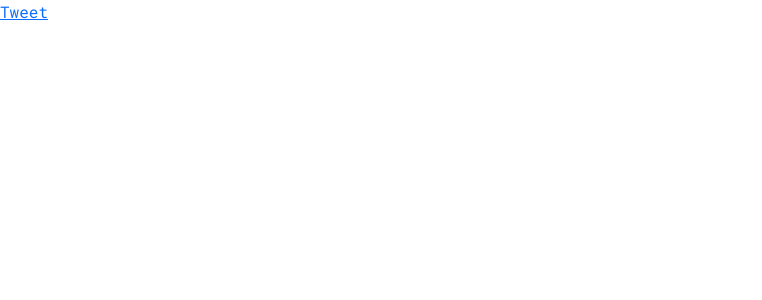
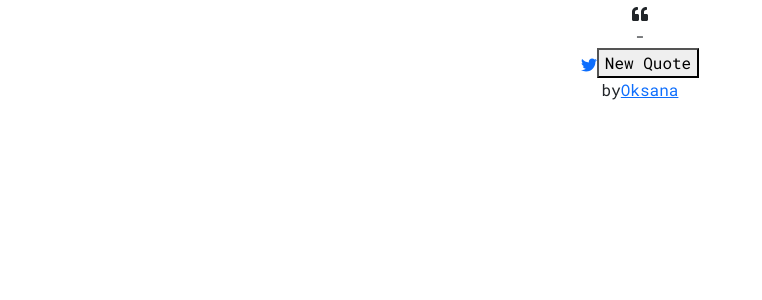
Before and after one commit to Oksana796/random-quote2, a React (Create React App) app: page / in a window 1280 px wide. Shown: the top 300 px of the page, without its empty margins (0-762 px from the left). Built offline with nearby package versions, Linux system fonts and the light colour scheme.

Commit message:
DOM, import icons

```diff
--- a/src/App.css
+++ b/src/App.css
@@ -5,6 +5,7 @@
 body {
   /*font-family: "Itim", cursive;*/
   font-family: "Roboto Mono", monospace;
+  text-align: center;
 }
 
 /*.App {
--- a/src/App.js
+++ b/src/App.js
@@ -1,23 +1,37 @@
+import { FaTwitter, FaQuoteLeft } from "react-icons/fa";
+
 import "./App.css";
 
 function App() {
   return (
     <>
       <div className="App">
-        <div className="text"></div>
+        <div className="text">
+          <div className="quote">
+            <FaQuoteLeft />
+          </div>
+          <div className="author">-</div>
+        </div>
+
         <div className="buttons">
           <a
-            class="twitter-share-button"
+            className="button"
             target="_blank"
             rel="noreferrer"
             href="https://twitter.com/intent/tweet?text=Hello%20world&hashtags=proudOf via @me"
-            data-size="large"
+            title="Tweet this quote!"
           >
-            Tweet
+            <FaTwitter />
           </a>
+          <button className="button">New Quote</button>
         </div>
       </div>
-      <footer></footer>
+      <footer>
+        by
+        <a href="https://github.com/Oksana796" target="_blank" rel="noreferrer">
+           Oksana
+        </a>
+      </footer>
     </>
   );
 }
```
